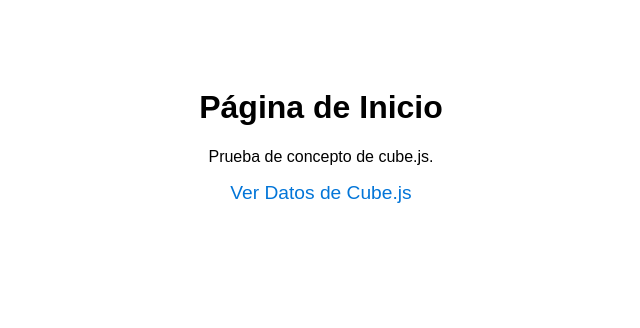
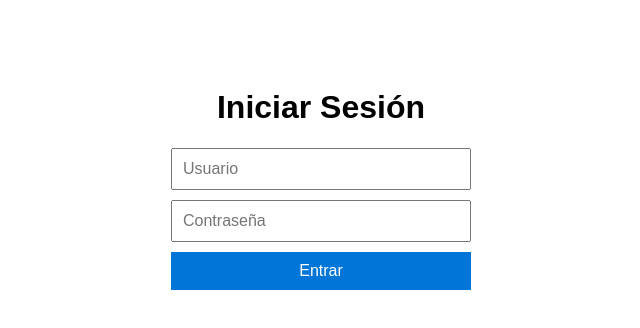
Before and after one commit to FhantomDev/cubeFrontend, a React (Vite) app: page / in a window 1280 px wide. Shown: the top 328 px of the page, without its empty margins (319-959 px from the left). Built offline with nearby package versions, Linux system fonts and the light colour scheme; no server answers; what @cubejs-client/core, ag-grid-community, ag-grid-enterprise would draw is missing.

Commit message:
Añadido login provicional

```diff
--- a/src/App.jsx
+++ b/src/App.jsx
@@ -3,23 +3,29 @@ import { createRoot } from "react-dom/client";
 import { BrowserRouter, Routes, Route } from "react-router-dom";
 import Categoria from "./pages/categoria/Categoria";
 import Home from "./pages/home/Home";
+import { AuthProvider } from "./context/AuthContext";
+import ProtectedRoute from "./components/common/ProtectedRoute";
 
 function App() {
   return (
-    <BrowserRouter>
     <main style={{ padding: '20px' }}>
       <Routes>
         <Route path="/" element={<Home />} />
+        <Route element={<ProtectedRoute />}>
           <Route path="/categoria" element={<Categoria />} />
+        </Route>
       </Routes>
     </main>
-    </BrowserRouter>
   );
 }
 
 const root = createRoot(document.getElementById("root"));
 root.render(
   <StrictMode>
+    <BrowserRouter>
+      <AuthProvider>
         <App />
+      </AuthProvider>
+    </BrowserRouter>
   </StrictMode>
 );
--- /dev/null
+++ b/src/components/common/ProtectedRoute.jsx
@@ -0,0 +1,12 @@
+
+import React from 'react';
+import { Navigate, Outlet } from 'react-router-dom';
+import { useAuth } from '../../context/AuthContext';
+
+const ProtectedRoute = () => {
+  const { isAuthenticated } = useAuth();
+
+  return isAuthenticated ? <Outlet /> : <Navigate to="/" />;
+};
+
+export default ProtectedRoute;
--- /dev/null
+++ b/src/context/AuthContext.jsx
@@ -0,0 +1,30 @@
+
+import React, { createContext, useState, useContext, useEffect } from 'react';
+
+const AuthContext = createContext(null);
+
+export const AuthProvider = ({ children }) => {
+  const [isAuthenticated, setIsAuthenticated] = useState(sessionStorage.getItem('isAuthenticated') === 'true');
+
+  useEffect(() => {
+    sessionStorage.setItem('isAuthenticated', isAuthenticated);
+  }, [isAuthenticated]);
+
+  const login = () => {
+    setIsAuthenticated(true);
+  };
+
+  const logout = () => {
+    setIsAuthenticated(false);
+  };
+
+  return (
+    <AuthContext.Provider value={{ isAuthenticated, login, logout }}>
+      {children}
+    </AuthContext.Provider>
+  );
+};
+
+export const useAuth = () => {
+  return useContext(AuthContext);
+};
--- a/src/pages/categoria/Categoria.jsx
+++ b/src/pages/categoria/Categoria.jsx
@@ -120,6 +120,8 @@ const GetDatos = () => {
               toolPanels: ["columns", "filters"],
               closeToolPanel: false,
             }}
+            loadingOverlayComponent={customLoadingOverlay}
+            loadingOverlayComponentParams={loadingOverlayComponentParams}
             onColumnPivotModeChanged={onColumnPivotModeChanged}
           />
         </div>
--- a/src/pages/home/Home.jsx
+++ b/src/pages/home/Home.jsx
@@ -1,5 +1,6 @@
-import React from 'react';
+import React, { useState } from 'react';
 import { Link } from 'react-router-dom';
+import { useAuth } from '../../context/AuthContext';
 
 const homeStyles = {
   fontFamily: 'sans-serif',
@@ -20,14 +21,83 @@ const linkStyles = {
   textDecoration: 'none',
 };
 
+const formStyles = {
+  display: 'flex',
+  flexDirection: 'column',
+  gap: '10px',
+  maxWidth: '300px',
+  margin: '0 auto',
+};
+
+const inputStyles = {
+  padding: '10px',
+  fontSize: '1rem',
+};
+
+const buttonStyles = {
+  padding: '10px',
+  fontSize: '1rem',
+  backgroundColor: '#0275d8',
+  color: 'white',
+  border: 'none',
+  cursor: 'pointer',
+};
+
+const errorStyles = {
+  color: 'red',
+  marginTop: '10px',
+};
+
 const Home = () => {
+  const { isAuthenticated, login, logout } = useAuth();
+  const [username, setUsername] = useState('');
+  const [password, setPassword] = useState('');
+  const [error, setError] = useState('');
+
+  const handleLogin = (e) => {
+    e.preventDefault();
+    if (username === 'admin' && password === 'icb8899') {
+      login();
+      setError('');
+    } else {
+      setError('Usuario o contraseña incorrectos');
+    }
+  };
+
+  if (isAuthenticated) {
+    return (
+      <div style={homeStyles}>
+        <h1>Página de Inicio</h1>
+        <p>Prueba de concepto de cube.js.</p>
+        <nav style={navStyles}>
+          <Link to="/categoria" style={linkStyles}>Ver Datos de Cube.js</Link>
+          <button onClick={logout} style={buttonStyles}>Cerrar Sesión</button>
+        </nav>
+      </div>
+    );
+  }
+
   return (
     <div style={homeStyles}>
-      <h1>Página de Inicio</h1>
-      <p>Prueba de concepto de cube.js.</p>
-      <nav style={navStyles}>
-        <Link to="/categoria" style={linkStyles}>Ver Datos de Cube.js</Link>
-      </nav>
+      <h1>Iniciar Sesión</h1>
+      <form onSubmit={handleLogin} style={formStyles}>
+        <input
+          type="text"
+          placeholder="Usuario"
+          value={username}
+          onChange={(e) => setUsername(e.target.value)}
+          style={inputStyles}
+        />
+        <input
+          type="password"
+          placeholder="Contraseña"
+          value={password}
+          onChange={(e) => setPassword(e.target.value)}
+          style={inputStyles}
+        />
+        <button type="submit" style={buttonStyles}>Entrar</button>
+        {error && <p style={errorStyles}>{error}</p>}
+      </form>
     </div>
   );
 };
```
Lines whose indentation alone changed are shown as unchanged.
